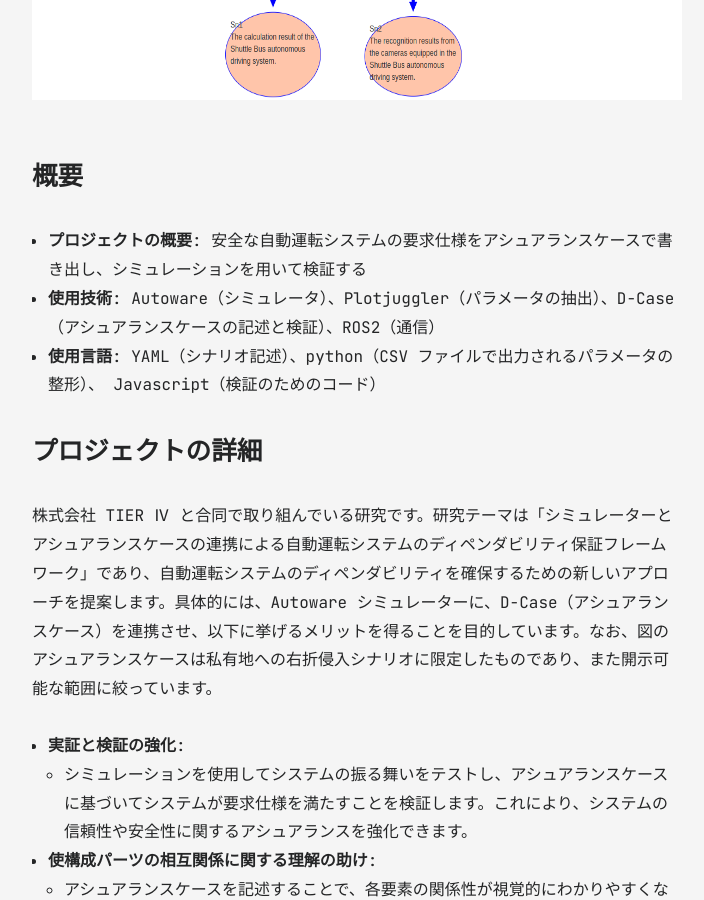
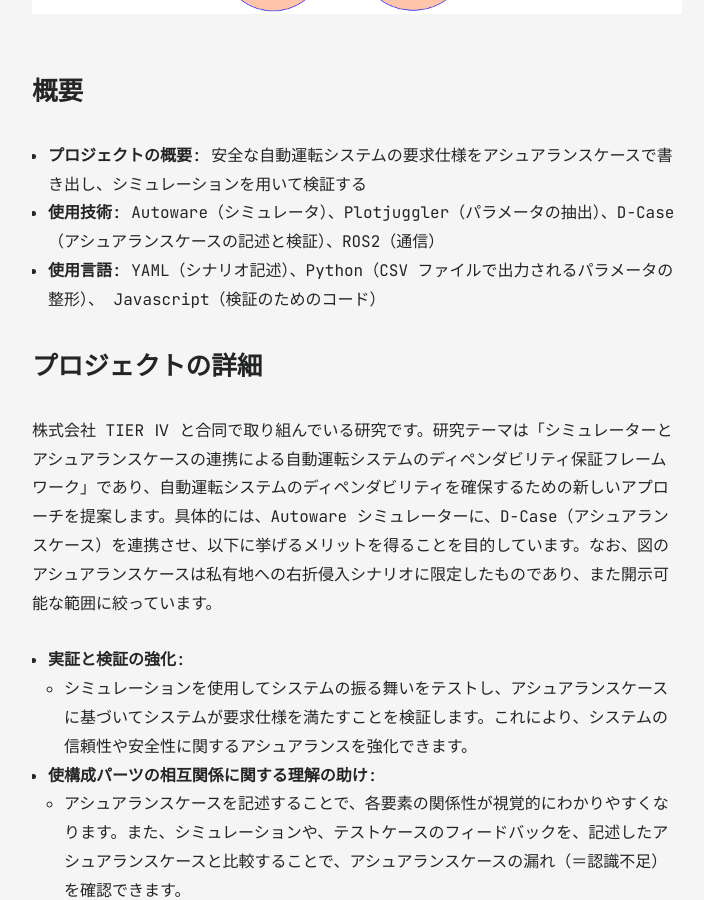
Before and after one commit to kodama3008/kodama3008.github.io, a Jekyll site: the page built from all_collections/_posts/2024-03-05-portfolio-markdown.md, in a window 1280 px wide and 900 px high, scrolled down 1715 px. Shown: the whole window, without its empty margins (283-987 px from the left). Built offline with Jekyll 4.4.1, drawn with Linux system fonts in a browser that asks for light colours; some of the changed text lies outside the part shown.

```diff
--- a/all_collections/_posts/2024-03-05-portfolio-markdown.md
+++ b/all_collections/_posts/2024-03-05-portfolio-markdown.md
@@ -20,7 +18,7 @@ date: 2024-03-05
 
 - **プロジェクトの概要**: 安全な自動運転システムの要求仕様をアシュアランスケースで書き出し、シミュレーションを用いて検証する
 - **使用技術**: Autoware（シミュレータ）、Plotjuggler（パラメータの抽出）、D-Case（アシュアランスケースの記述と検証）、ROS2（通信）
-- **使用言語**: YAML（シナリオ記述）、python（CSV ファイルで出力されるパラメータの整形）、 Javascript（検証のためのコード）
+- **使用言語**: YAML（シナリオ記述）、Python（CSV ファイルで出力されるパラメータの整形）、 Javascript（検証のためのコード）
 
 ### プロジェクトの詳細
 
```
Also changed, not shown: other parts of all_collections/_posts/2024-03-05-portfolio-markdown.md (+4 -2 lines).
